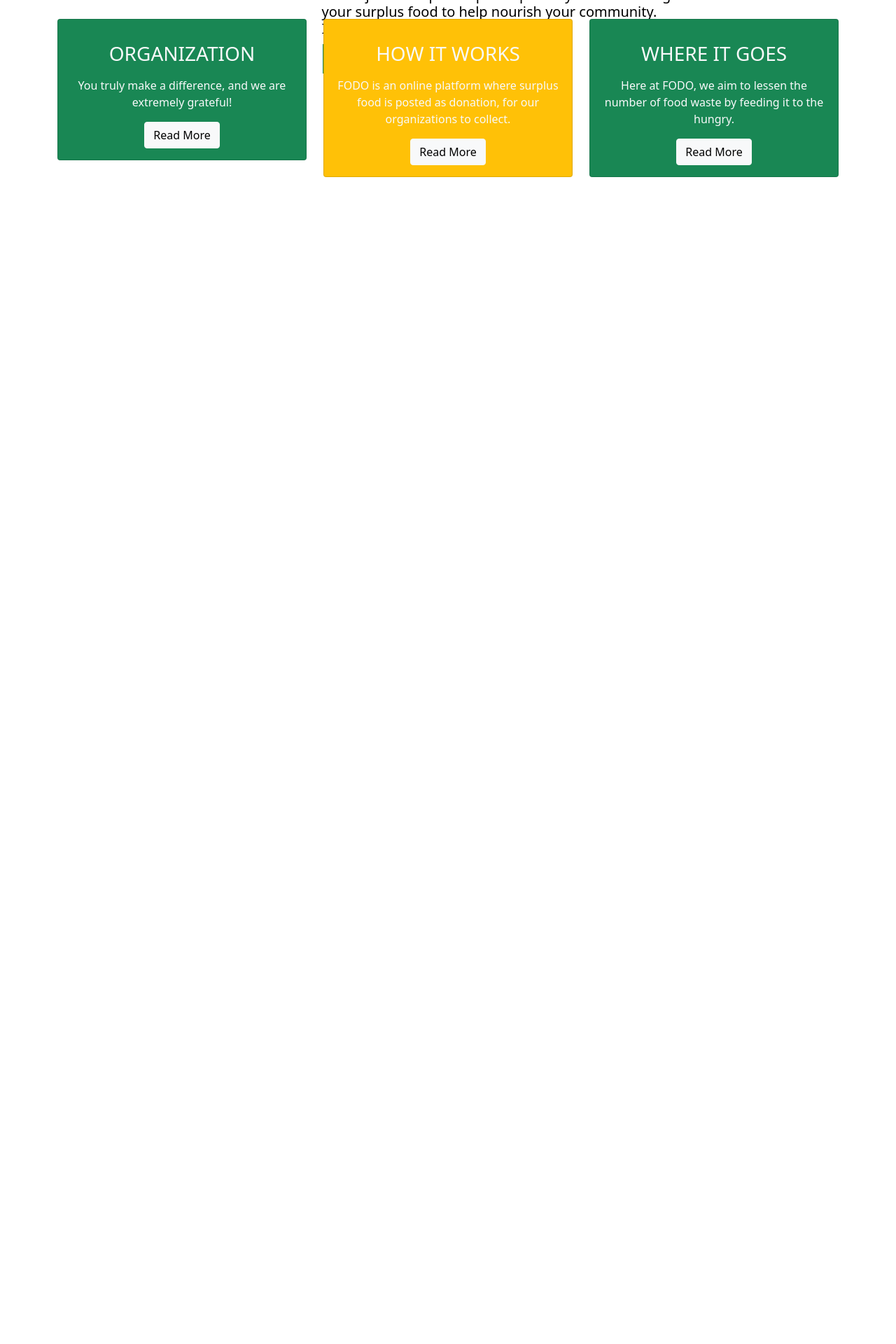
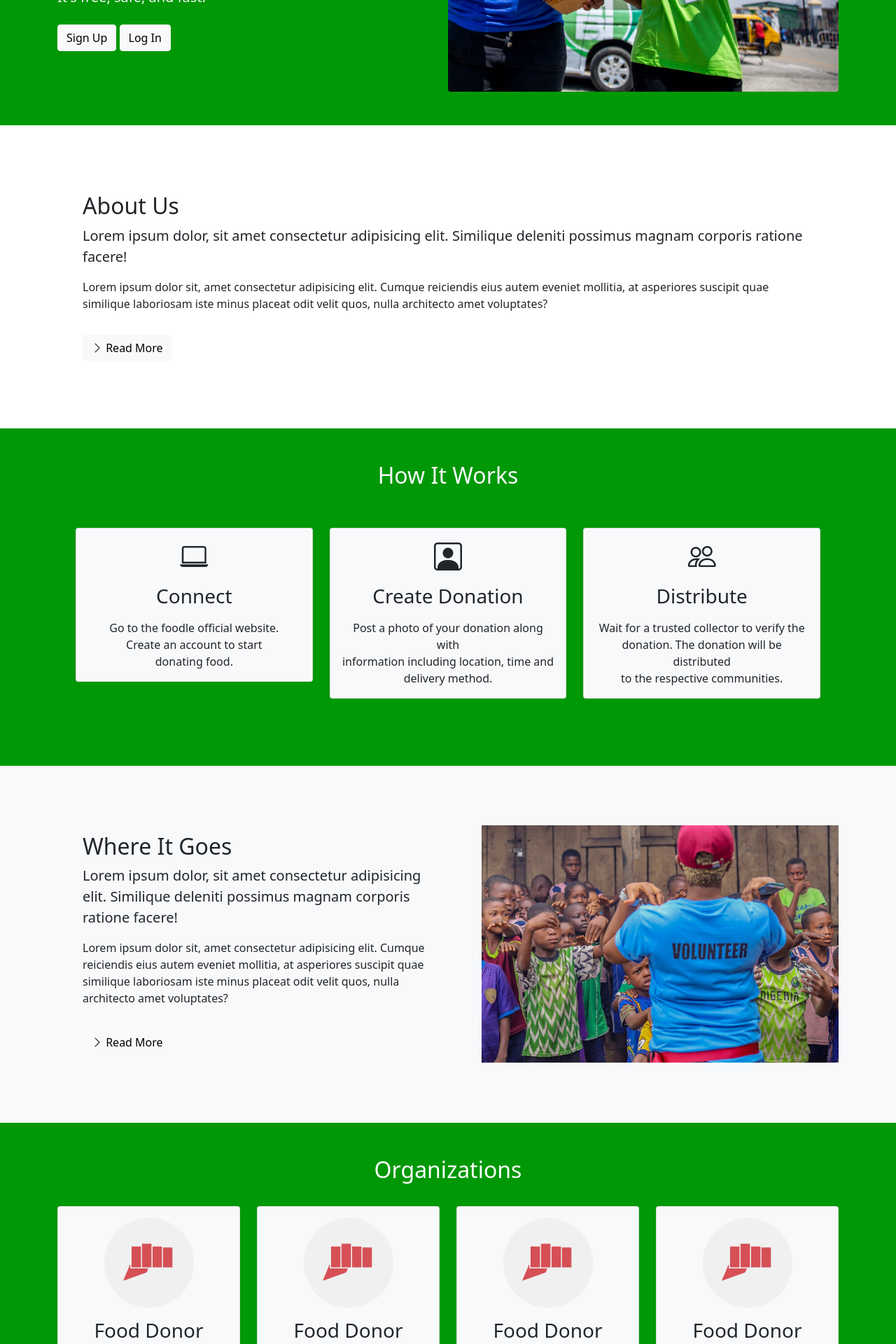
Before and after one commit to edenroseFR/foodle, a Flask app: page / in a window 1280 px wide. Shown: the part 384-2304 px from the top of the page at 70% size. Before the commit the page ends 637 px from the top, so only its background shows below. Run offline with Flask 2, Linux system fonts and the light colour scheme; data that the repository does not hold is empty; some libraries are stand-ins or nearby versions.

Commit message:
log in register not working and need content

```diff
--- /dev/null
+++ b/app/static/css/landing_page/landing_page.css
@@ -0,0 +1,21 @@
+body::before {
+    display: block;
+    content: '';
+    height: 60px;
+  }
+
+#map {
+    width: 100%;
+    height: 100%;
+    border-radius: 10px;
+}
+
+@media (min-width: 768px) {
+.news-input {
+    width: 50%;
+    }
+}
+
+.bg-dark {
+    background-color: #009806 !important;
+}
--- a/app/templates/landing_page/base.html
+++ b/app/templates/landing_page/base.html
@@ -1,65 +1,229 @@
-{% extends "layouts/master_landing.html" %} {% block title %}{% endblock %}{% block content %}
+{% extends "layouts/master_landing.html" %}{% block title %}{% endblock %}{% block content %}
 
+<section
+    class="bg-dark text-light p-5 pb-lg-5 p-lg-0 pt-lg-5 text-center text-sm-start"
+>
+    <div class="container">
+        <div class="d-sm-flex align-items-center justify-content-between">
+            <div>
+                <h1>Feed.</h1><span class="text-light"><br><h3>It's now that easy to rescue food.</h3></span>
+                <p class="lead my-4">
+                    You're just a couple simple steps away from donating<br>
+                    your surplus food to help nourish your community.<br>
+                    It's free, safe, and fast!
+                </p>
+                <button
+                    class="btn btn-light btn"
+                >
+                <a href="{{ url_for('login.register') }}">Sign Up</a>
+                </button>
+                <button
+                    class="btn btn-light btn"
+                >
+                <a href="{{ url_for('login.login') }}">Log In</a>
+                </button>
+            </div>
+            <img
+            class="rounded img-fluid w-50 d-none d-sm-block"
+            src="{{url_for('static', filename='img/landing.png')}}"
+            alt=""
+            />
+        </div>
+    </div>
+</section>
 
-<div class="main-container">
-    <div class="img-container">
-            <img src="https://res.cloudinary.com/deh9vgcga/image/upload/v1638613132/bg_jeqlma.jpg" alt="">
-            <div class="tl-container">
-                <h1><span class="tgA">FEED.</span></h1>
-                <h2><span class="tgB">It's now that easy to rescue food.</span></h2><br>
-                <h5><span class="tgC">You're just a couple simple steps away from donating <br> your surplus food to help nourish your community. <br> It's free, safe, and fast!</span></h5>
-                <button class="btn btn-success btn-d"><a href="{{ url_for('login.login') }}">DONATE NOW</a></button>
+<section id="about-us" class="p-5">
+    <div class="container">
+      <div class="row align-items-center justify-content-between">
+        <div class="col-md p-5">
+            <h2>About Us</h2>
+            <p class="lead">
+            Lorem ipsum dolor, sit amet consectetur adipisicing elit.
+            Similique deleniti possimus magnam corporis ratione facere!
+            </p>
+            <p>
+            Lorem ipsum dolor sit, amet consectetur adipisicing elit. Cumque
+            reiciendis eius autem eveniet mollitia, at asperiores suscipit
+            quae similique laboriosam iste minus placeat odit velit quos,
+            nulla architecto amet voluptates?
+            </p>
+            <a href="#" class="btn btn-light mt-3">
+            <i class="bi bi-chevron-right"></i> Read More
+            </a>
         </div>
       </div>
     </div>
+</section>
 
+<section id="how-it-works" class="p-5 bg-dark text-light">
+    <h2 class="text-center">How It Works</h2>
     <section class="p-5">
         <div class="container">
           <div class="row text-center g-4">
             <div class="col-md">
-            <div class="card bg-success text-light">
+              <div class="card bg-light text-dark">
                 <div class="card-body text-center">
                   <div class="h1 mb-3">
+                    <i class="bi bi-laptop"></i>
                   </div>
-                <h3 class="card-title mb-3">ORGANIZATION</h3>
+                  <h3 class="card-title mb-3">Connect</h3>
                   <p class="card-text">
-                    You truly make a difference,
-                    and we are extremely grateful!
+                    Go to the foodle official website. <br>
+                    Create an account to start <br> donating food.
                   </p>
-                <a href="{{ url_for('landing.landing', request_for='organizations') }}#organizations" class="btn btn-light">Read More</a>
                 </div>
               </div>
             </div>
             <div class="col-md">
-            <div class="card bg-warning text-light">
+              <div class="card bg-light text-dark">
                 <div class="card-body text-center">
                   <div class="h1 mb-3">
+                    <i class="bi bi-person-square"></i>
                   </div>
-                <h3 class="card-title mb-3">HOW IT WORKS</h3>
+                  <h3 class="card-title mb-3">Create Donation</h3>
                   <p class="card-text">
-                    FODO is an online platform where surplus food is posted as donation,
-                    for our organizations to collect.
+                    Post a photo of your donation along with <br> information including location, time and delivery method.
                   </p>
-                <a href="{{ url_for('landing.landing', request_for='learn') }}#learn" class="btn btn-light">Read More</a>
                 </div>
               </div>
             </div>
             <div class="col-md">
-            <div class="card bg-success text-light">
+              <div class="card bg-light text-dark">
                 <div class="card-body text-center">
                   <div class="h1 mb-3">
+                    <i class="bi bi-people"></i>
                   </div>
-                <h3 class="card-title mb-3">WHERE IT GOES</h3>
+                  <h3 class="card-title mb-3">Distribute</h3>
                   <p class="card-text">
-                    Here at FODO, we aim to lessen the number of food waste
-                    by feeding it to the hungry.
+                    Wait for a trusted collector to verify the donation.
+                    The donation will be distributed <br> to the respective communities.
                   </p>
-                <a href="{{ url_for('landing.landing', request_for='where_it_goes') }}#where_it_goes" class="btn btn-light">Read More</a>
                 </div>
               </div>
             </div>
           </div>
         </div>
     </section>
+</section>
+
+<section id="where-it-goes" class="p-5 bg-light text-dark">
+    <div class="container">
+      <div class="row align-items-center justify-content-between">
+        <div class="col-md p-5">
+          <h2>Where It Goes</h2>
+          <p class="lead">
+            Lorem ipsum dolor, sit amet consectetur adipisicing elit.
+            Similique deleniti possimus magnam corporis ratione facere!
+          </p>
+          <p>
+            Lorem ipsum dolor sit, amet consectetur adipisicing elit. Cumque
+            reiciendis eius autem eveniet mollitia, at asperiores suscipit
+            quae similique laboriosam iste minus placeat odit velit quos,
+            nulla architecto amet voluptates?
+          </p>
+          <a href="#" class="btn btn-light mt-3">
+            <i class="bi bi-chevron-right"></i> Read More
+          </a>
+        </div>
+        <div class="col-md">
+          <img src="{{url_for('static', filename='img/whereitgoes.png')}}" class="img-fluid" alt="" />
+        </div>
+      </div>
+    </div>
+</section>
+
+<section id="organizations" class="p-5 bg-dark">
+    <div class="container">
+      <h2 class="text-center text-white pb-4">Organizations</h2>
+
+      <div class="row g-4">
+        <div class="col-md-6 col-lg-3">
+          <div class="card bg-light">
+            <div class="card-body text-center">
+              <img
+                src="{{url_for('static', filename='img/fakelogo.jpg')}}"
+                class="rounded-circle mb-3"
+                alt=""
+                height="128x" width="128px"
+              />
+              <h3 class="card-title mb-3">Food Donor</h3>
+            </div>
+          </div>
+        </div>
+
+        <div class="col-md-6 col-lg-3">
+          <div class="card bg-light">
+            <div class="card-body text-center">
+              <img
+                src="{{url_for('static', filename='img/fakelogo.jpg')}}"
+                class="rounded-circle mb-3"
+                alt=""
+                height="128x" width="128px"
+              />
+              <h3 class="card-title mb-3">Food Donor</h3>
+            </div>
+          </div>
+        </div>
+
+        <div class="col-md-6 col-lg-3">
+          <div class="card bg-light">
+            <div class="card-body text-center">
+              <img
+                src="{{url_for('static', filename='img/fakelogo.jpg')}}"
+                class="rounded-circle mb-3"
+                alt=""
+                height="128x" width="128px"
+              />
+              <h3 class="card-title mb-3">Food Donor</h3>
+            </div>
+          </div>
+        </div>
+
+        <div class="col-md-6 col-lg-3">
+          <div class="card bg-light">
+            <div class="card-body text-center">
+              <img
+                src="{{url_for('static', filename='img/fakelogo.jpg')}}"
+                class="rounded-circle mb-3"
+                alt=""
+                height="128x" width="128px"
+              />
+              <h3 class="card-title mb-3">Food Donor</h3>
+          </div>
+        </div>
+      </div>
+
+    </div>
+</section>
+
+<section class="p-5">
+    <div class="container">
+      <div class="row g-4">
+        <div class="col-md">
+          <h2 class="text-center mb-4">Contact</h2>
+          <ul class="list-group list-group-flush lead">
+            <li class="list-group-item">
+              <span class="fw-bold">Contact Number:</span> (+63) 935 675 4132
+            </li>
+            </li>
+            <li class="list-group-item">
+              <span class="fw-bold">Email:</span>
+              foodle@email.com
+            </li>
+          </ul>
+        </div>
+      </div>
+    </div>
+  </section>
+
+<footer class="p-5 bg-dark text-white text-center position-relative">
+    <div class="container">
+        <p class="lead">Copyright &copy; 2022 Foodle</p>
+
+        <a href="#" class="position-absolute bottom-0 end-0 p-5">
+        <i class="bi bi-arrow-up-circle h1"></i>
+        </a>
+    </div>
+</footer>
 
 {% endblock %}
--- a/app/templates/layouts/master_landing.html
+++ b/app/templates/layouts/master_landing.html
@@ -12,6 +12,7 @@
     <link rel="stylesheet" type="text/css" href="{{url_for('static', filename='css/sidebars/donor_sidebar.css')}}">
     <link rel="stylesheet" type="text/css" href="{{url_for('static', filename='css/navbars/donor_navbar.css')}}">
     <link rel="stylesheet" type="text/css" href="{{url_for('static', filename='css/dashboards/donor_dashboard.css')}}">
+    <link rel="stylesheet" type="text/css" href="{{url_for('static', filename='css/landing_page/landing_page.css')}}">
 </head>
 
 {% block logged %}
@@ -20,30 +21,35 @@
 {% elif 'donor' in session['role'] %}
     {% include "includes/navbars/donor_navbar.html" %}
 {% else %}
-<nav class="navbar navbar-expand-lg navbar-light">
-    <div class="container-fluid">
-        <a class="navbar-brand" href="#"></a>
-        <button class="navbar-toggler" type="button" data-bs-toggle="collapse" data-bs-target="#navbarSupportedContent" aria-controls="navbarSupportedContent" aria-expanded="false" aria-label="Toggle navigation">
-            <span class="navbar-toggler-icon"></span>
+
+<nav class="navbar navbar-expand-lg bg-dark navbar-dark py-3 fixed-top">
+    <div class="container">
+        <h1><a href="#" class="navbar-brand">Foodle</a></h1>
+        <button
+        class="navbar-toggler"
+        type="button"
+        data-bs-toggle="collapse"
+        data-bs-target="#navmenu"
+        >
+        <span class="navbar-toggler-icon"></span>
         </button>
-    <div class="collapse navbar-collapse" id="navbarSupportedContent">
-        <ul class="navbar-nav me-auto mb-2 mb-lg-0">
-            <a href="{{url_for('landing.landing')}}" style="text-decoration: none;"><h3><span id="FO">FO</span><span id="DO">DO</span></h3></a>
+
+        <div class="collapse navbar-collapse" id="navmenu">
+        <ul class="navbar-nav ms-auto">
             <li class="nav-item">
-                <a class="nav-link active" aria-current="page" href="{{ url_for('landing.landing', request_for='organizations') }}#organizations">ORGANIZATION</a>
+                <a href="#how-it-works" class="nav-link active">How It Works</a>
             </li>
             <li class="nav-item">
-                <a class="nav-link active" aria-current="page" href="{{ url_for('landing.landing', request_for='learn') }}#learn">HOW IT WORKS</a>
+                <a href="#where-it-goes" class="nav-link active">Where It Goes</a>
             </li>
             <li class="nav-item">
-                <a class="nav-link active" aria-current="page" href="{{ url_for('landing.landing', request_for='where_it_goes') }}#where_it_goes">WHERE IT GOES</a>
+                <a href="#organizations" class="nav-link active">Organizations</a>
             </li>
         </ul>
-        {% block nav %}
-        {% include "includes/nav_user.html" %}
-        {% endblock %}
+        </div>
     </div>
 </nav>
+
 {% endif %}
 {% endblock %}
 
```
Also changed, not shown: app/static/img/fakelogo.jpg (added), app/static/img/landing.png (added), app/static/img/whereitgoes.png (added). Lines whose indentation alone changed are shown as unchanged.
